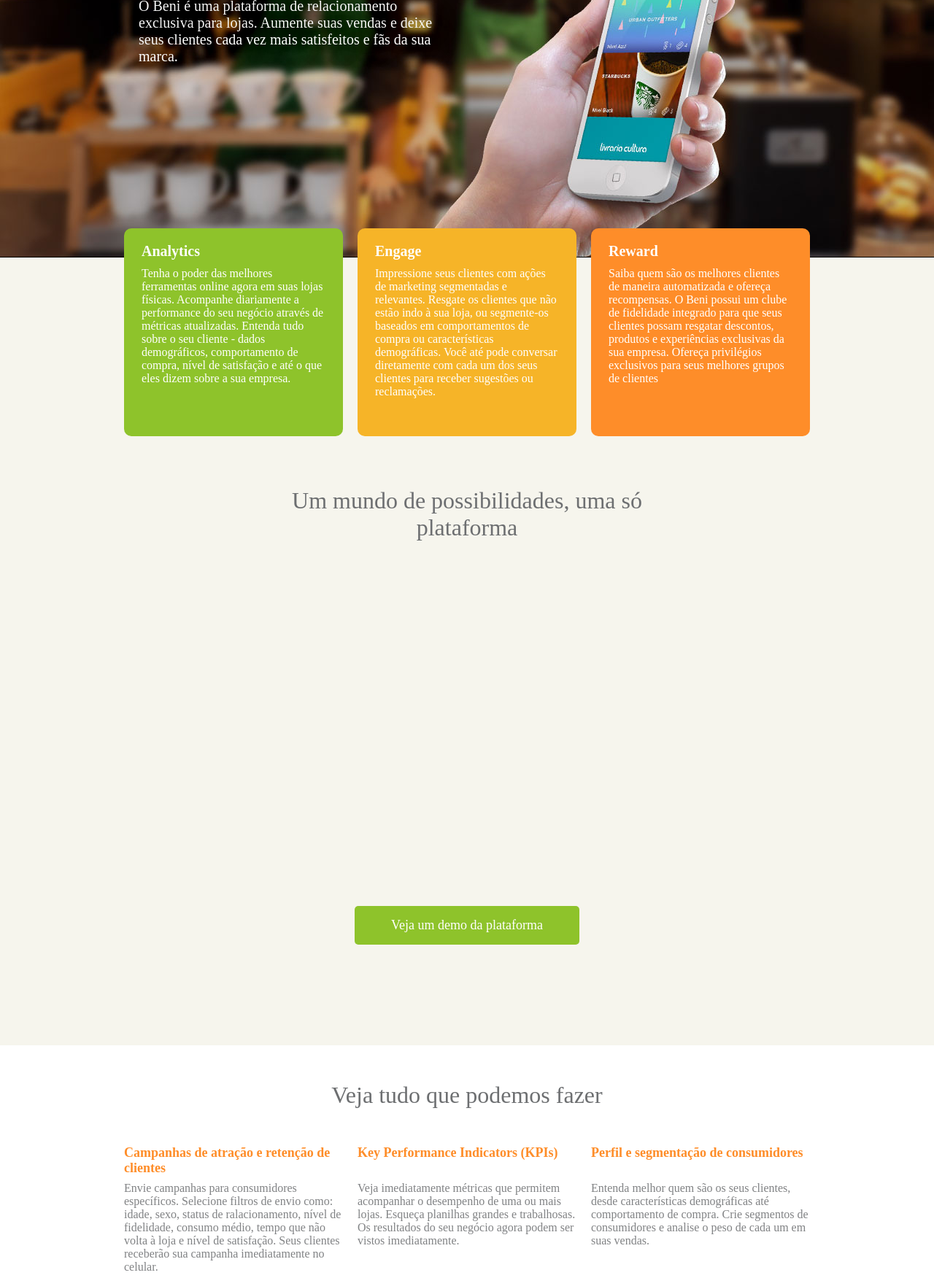
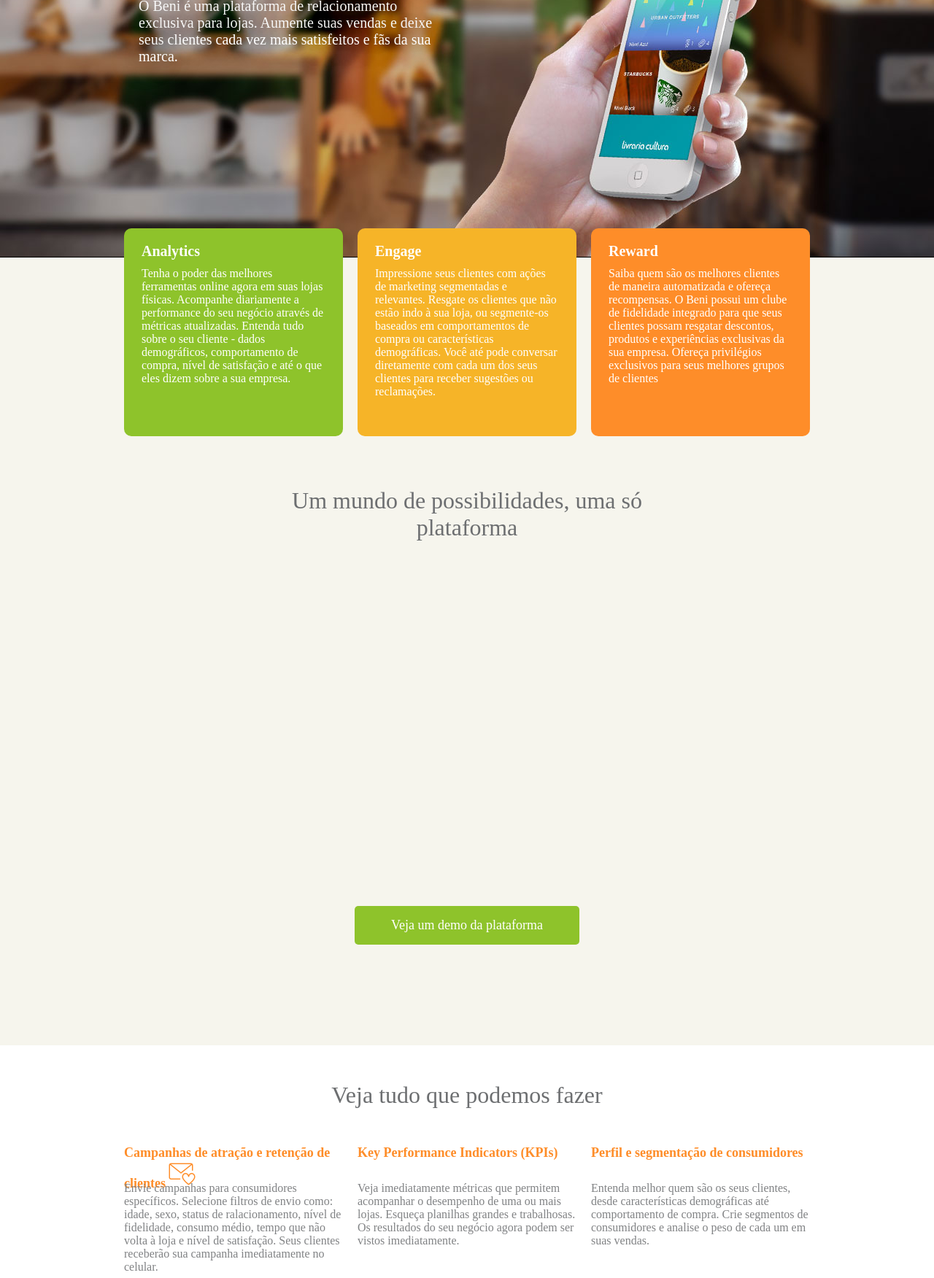
Before and after one commit to ccaratori/Hotsite, a plain HTML site: page Web/index.html in a window 1280 px wide. Shown: the part 148-1900 px from the top of the page at 73% size. Drawn offline with Linux system fonts and the light colour scheme; a web font is replaced by a local one.

Commit message:
Adiciona todos os icones ao projeto

```diff
--- a/Web/index.html
+++ b/Web/index.html
@@ -2,7 +2,7 @@
 <html lang="en">
 <head>
   <meta charset="utf-8" />
-  <title>Foldy960 - A simplified, responsive 960 grid</title>
+  <title>Beni</title>
   <meta name="viewport" content="width=device-width, initial-scale=1.0"/>
   <!-- stylesheets -->
   <link rel="stylesheet" href="style.css" type="text/css" />
@@ -81,14 +81,19 @@
     <div class="container_12">
       <div class="section-heading">Veja tudo que podemos fazer</div>
       <div class="feature grid_4">
-        <div class="feature-heading">Campanhas de atração e retenção de clientes</div>
+        <div class="feature-heading">
+            Campanhas de atração e retenção de clientes
+            <img src="icon_retencao.png" alt="Campanhas">
+        </div>
         Envie campanhas para consumidores específicos. Selecione filtros de envio como: idade,
         sexo, status de ralacionamento, nível de fidelidade, consumo médio, tempo que não
         volta à loja e nível de satisfação. Seus clientes receberão sua campanha imediatamente
         no celular.
       </div>
       <div class="feature grid_4">
-        <div class="feature-heading">Key Performance Indicators (KPIs)</div>
+        <div class="feature-heading">
+          Key Performance Indicators (KPIs)
+        </div>
         Veja imediatamente métricas que permitem acompanhar o desempenho de uma ou mais lojas.
         Esqueça planilhas grandes e trabalhosas. Os resultados do seu negócio agora podem ser
         vistos imediatamente.
@@ -113,6 +118,7 @@
       </div>
       <div class="feature grid_4">
         <div class="feature-heading">Acompanhamento de satisfação</div>
+
         Saiba a opinião do seu cliente sobre a sua loja, atendimento e outros fatores importantes,
         e acompanhe sua mudança ao longo do tempo.
       </div>
--- a/Web/style.css
+++ b/Web/style.css
@@ -25,7 +25,9 @@ a:hover {
 #header {
   width: 100%;
   min-height: 500px;
-  background-image: url(bg_header.jpg);
+  background-image: url(Header.jpg);
+  background-position: center;
+  background-color: #b67326;
 }
 
 #overview {
@@ -142,6 +144,7 @@ code {
   font-size: 20px;
   font-weight: bold;
   margin-bottom: 10px;
+  position: relative;
 }
 
 .footer-heading {
```
Also changed, not shown: Web/Header.jpg (added), Web/icon_conversas.png (added), Web/icon_fidelidade.png (added), Web/icon_kpis.png (added), Web/icon_perfis.png (added), Web/icon_retencao.png (added), Web/icon_satisfacao.png (added), Web/icon_section_analytics.png (added), Web/icon_section_engage.png (added), Web/icon_section_rewards.png (added), Web/logo_beni.png (added).
